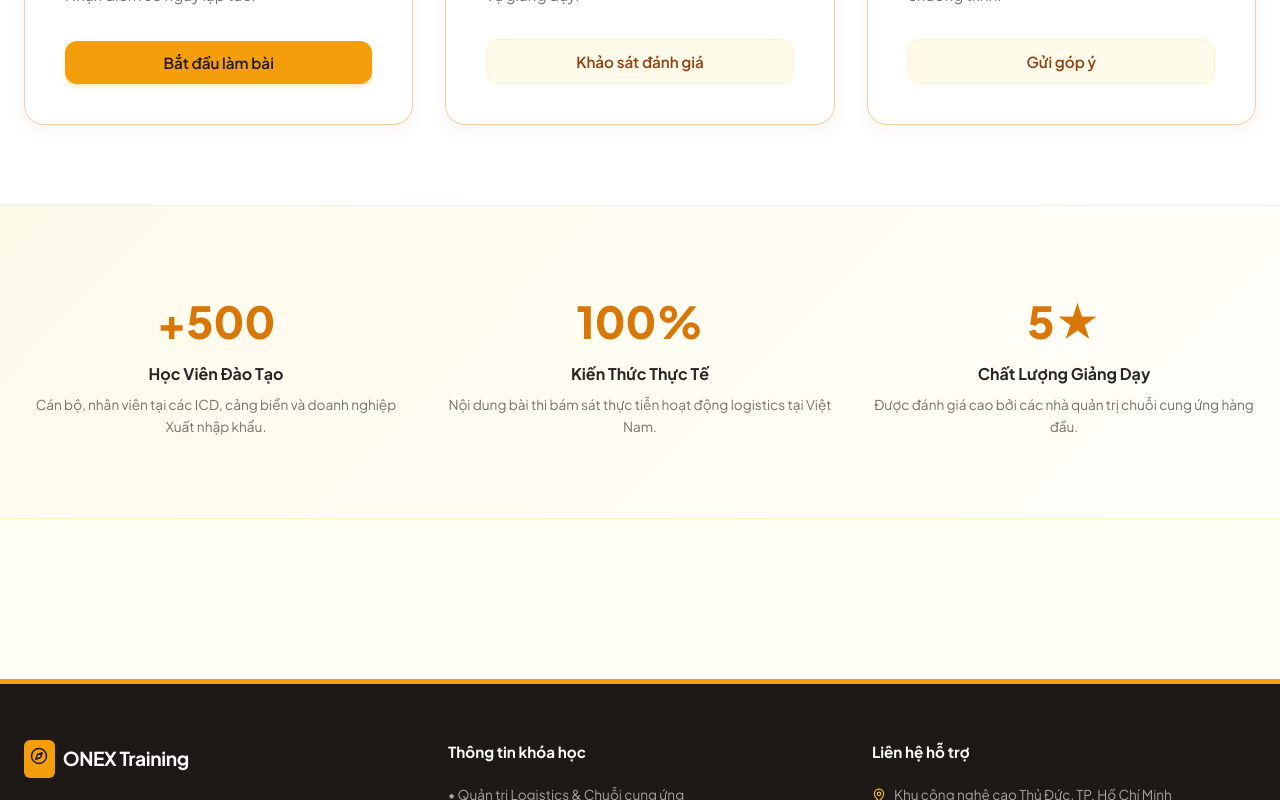
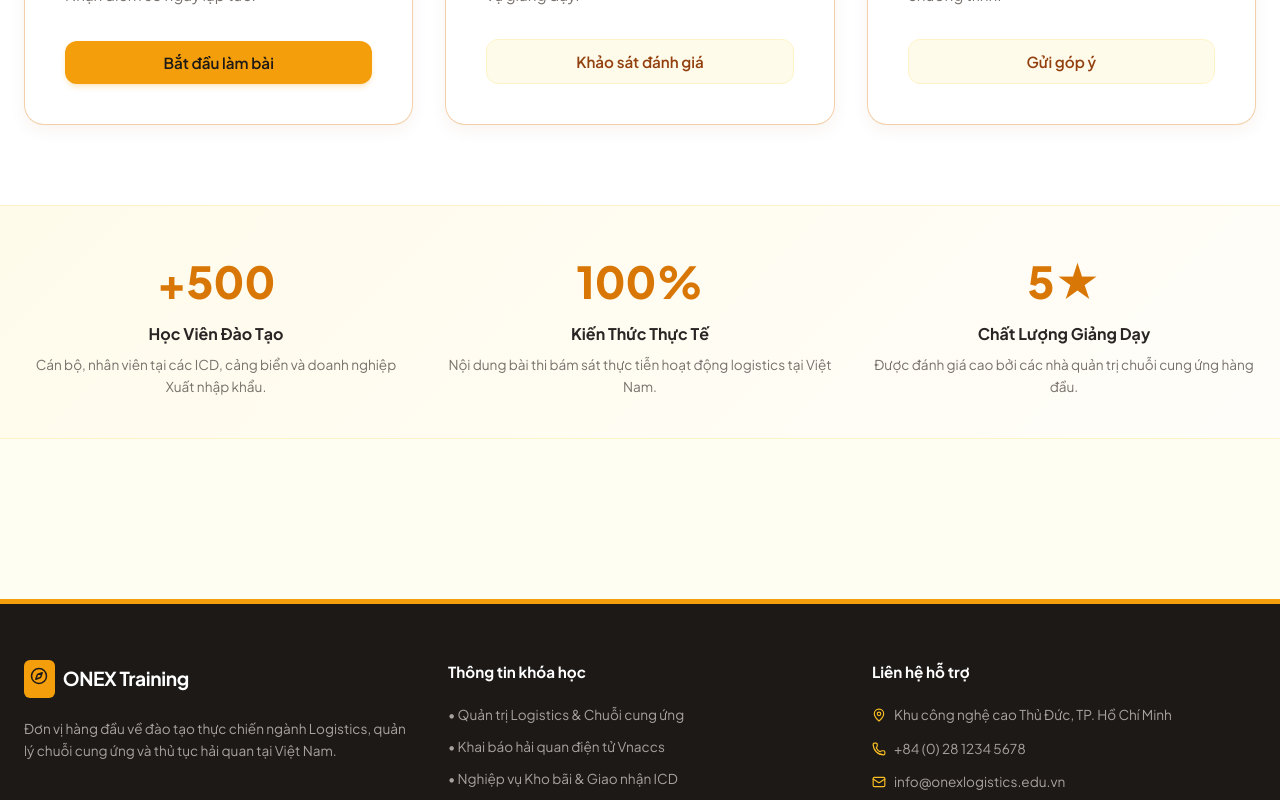
Before and after one commit to Mike-Huy/ICDsongthan, a React (Vite) app: page / in a window 1280 px wide. Shown: the part 912-1712 px from the top of the page. Built offline with nearby package versions, Linux system fonts and the light colour scheme; no server answers; the database is empty.

Commit message:
style: reduce padding of statistics section to make it more compact

```diff
--- a/src/App.tsx
+++ b/src/App.tsx
@@ -390,7 +390,7 @@ function App() {
             </section>
 
             {/* Course Features / Statistics */}
-            <section className="section-padding gradient-bg" style={{ borderTop: '1px solid var(--primary-200)', borderBottom: '1px solid var(--primary-200)' }}>
+            <section className="gradient-bg" style={{ padding: '2.5rem 0', borderTop: '1px solid var(--primary-200)', borderBottom: '1px solid var(--primary-200)' }}>
               <div className="container">
                 <div style={{ display: 'grid', gridTemplateColumns: 'repeat(auto-fit, minmax(220px, 1fr))', gap: '2.5rem', textAlign: 'center' }}>
                   <div>
```
